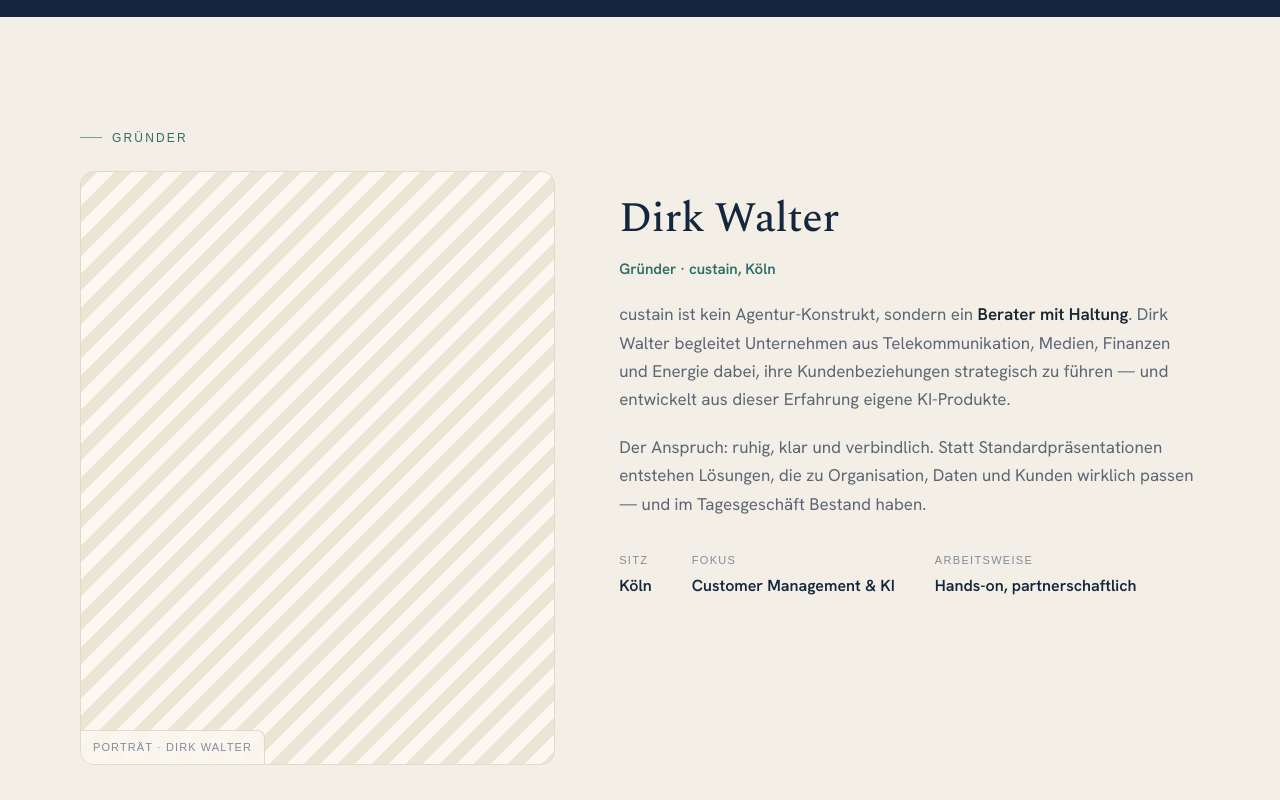
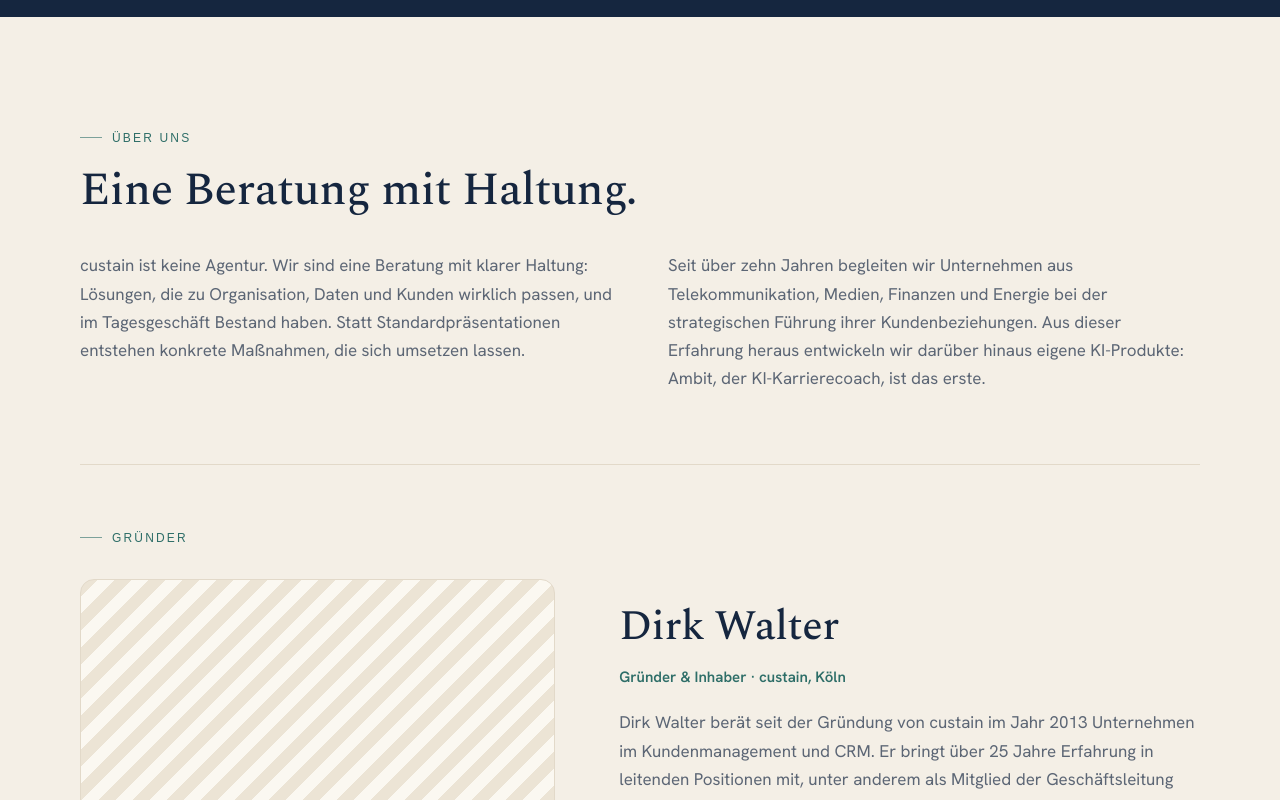
Before and after one commit to ditowa71/custain-web, a Next.js app: page / in a window 1280 px wide. Shown: the part 2420-3220 px from the top of the page. Built offline with nearby package versions, Linux system fonts and the light colour scheme; a web font is replaced by a local one.

Commit message:
Über uns: Unternehmenseinleitung und erweiterter Gründer-Block
Zweistufige Struktur: kurze custain-Einleitung (Haltung, Erfahrung,
Ambit) gefolgt vom Gründer-Block mit Dirk Walters Biografie.
about-meta um Gründungsjahr 2013 ergänzt.

Co-Authored-By: Claude Sonnet 4.6 <noreply@anthropic.com>

```diff
--- a/app/globals.css
+++ b/app/globals.css
@@ -207,7 +207,10 @@ section { padding: 104px 0; }
 .ambit .link:hover .arrow { transform: translateX(3px); }
 
 /* About */
-.about-grid { display: grid; grid-template-columns: 0.9fr 1.1fr; gap: 64px; align-items: start; margin-top: 24px; }
+.about-intro { display: grid; grid-template-columns: 1fr 1fr; gap: 32px 56px; margin-top: 36px; }
+.about-intro p { font-size: 17px; color: var(--muted); line-height: 1.66; }
+.about-founder-head { margin-top: 72px; padding-top: 56px; border-top: 1px solid var(--line); }
+.about-grid { display: grid; grid-template-columns: 0.9fr 1.1fr; gap: 64px; align-items: start; margin-top: 32px; }
 .portrait {
   aspect-ratio: 4/5; border-radius: 14px; overflow: hidden; border: 1px solid var(--line);
   background: repeating-linear-gradient(135deg, var(--sand-deep) 0 12px, var(--sand-card) 12px 24px);
@@ -395,6 +398,7 @@ footer.site { background: var(--sand-card); border-top: 1px solid var(--line); p
   .hero-grid { grid-template-columns: 1fr; gap: 40px; }
   .hero-ring { max-width: 300px; }
   .cards { grid-template-columns: 1fr; }
+  .about-intro { grid-template-columns: 1fr; gap: 20px; }
   .about-grid, .contact-grid { grid-template-columns: 1fr; gap: 40px; }
   .portrait { max-width: 360px; }
 }
--- a/app/page.tsx
+++ b/app/page.tsx
@@ -155,6 +155,14 @@ function About() {
     <section id="ueber">
       <div className="wrap">
         <div className="section-head">
+          <span className="eyebrow">Über uns</span>
+          <h2>Eine Beratung mit Haltung.</h2>
+        </div>
+        <div className="about-intro">
+          <p>custain ist keine Agentur. Wir sind eine Beratung mit klarer Haltung: Lösungen, die zu Organisation, Daten und Kunden wirklich passen, und im Tagesgeschäft Bestand haben. Statt Standardpräsentationen entstehen konkrete Maßnahmen, die sich umsetzen lassen.</p>
+          <p>Seit über zehn Jahren begleiten wir Unternehmen aus Telekommunikation, Medien, Finanzen und Energie bei der strategischen Führung ihrer Kundenbeziehungen. Aus dieser Erfahrung heraus entwickeln wir darüber hinaus eigene KI-Produkte: Ambit, der KI-Karrierecoach, ist das erste.</p>
+        </div>
+        <div className="about-founder-head">
           <span className="eyebrow">Gründer</span>
         </div>
         <div className="about-grid">
@@ -163,14 +171,18 @@ function About() {
           </div>
           <div className="about-body">
             <h2>Dirk Walter</h2>
-            <div className="about-role">Gründer · custain, Köln</div>
+            <div className="about-role">Gründer &amp; Inhaber · custain, Köln</div>
             <p>
-              custain ist kein Agentur-Konstrukt, sondern ein <strong>Berater mit Haltung</strong>. Dirk Walter begleitet Unternehmen aus Telekommunikation, Medien, Finanzen und Energie dabei, ihre Kundenbeziehungen strategisch zu führen — und entwickelt aus dieser Erfahrung eigene KI-Produkte.
+              Dirk Walter berät seit der Gründung von custain im Jahr 2013 Unternehmen im Kundenmanagement und CRM. Er bringt über 25 Jahre Erfahrung in leitenden Positionen mit, unter anderem als Mitglied der Geschäftsleitung eines der größten deutschen Anbieter für regionale Werbung und Telefonauskunft, wo er den gesamten Bestandskundenbereich verantwortete.
             </p>
             <p>
-              Der Anspruch: ruhig, klar und verbindlich. Statt Standardpräsentationen entstehen Lösungen, die zu Organisation, Daten und Kunden wirklich passen — und im Tagesgeschäft Bestand haben.
+              Ein konstanter Schwerpunkt seiner Arbeit: der Aufbau und die Weiterentwicklung von Kundenbindungsprogrammen, die tatsächlich funktionieren. Parallel dazu entsteht mit Ambit ein erstes eigenes KI-Produkt: ein Karrierecoach, der Bewerbern hilft, ihre Stärken klar zu formulieren und gezielt einzusetzen.
             </p>
             <div className="about-meta">
+              <div className="item">
+                <div className="k">Gegründet</div>
+                <div className="v">2013</div>
+              </div>
               <div className="item">
                 <div className="k">Sitz</div>
                 <div className="v">Köln</div>
```
